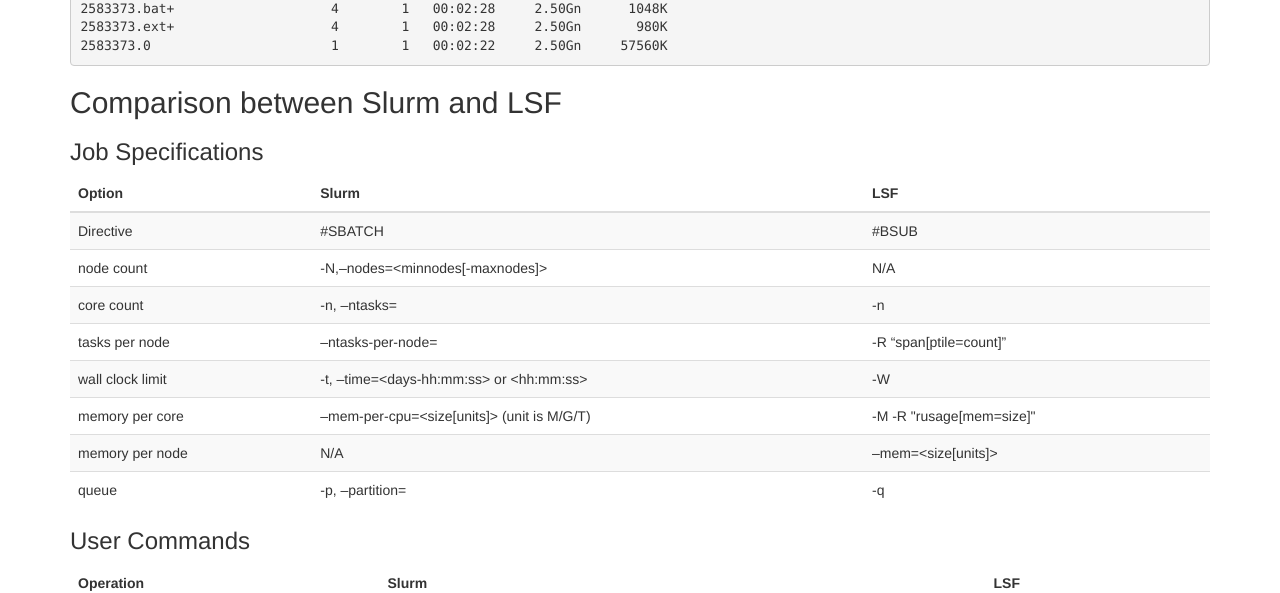
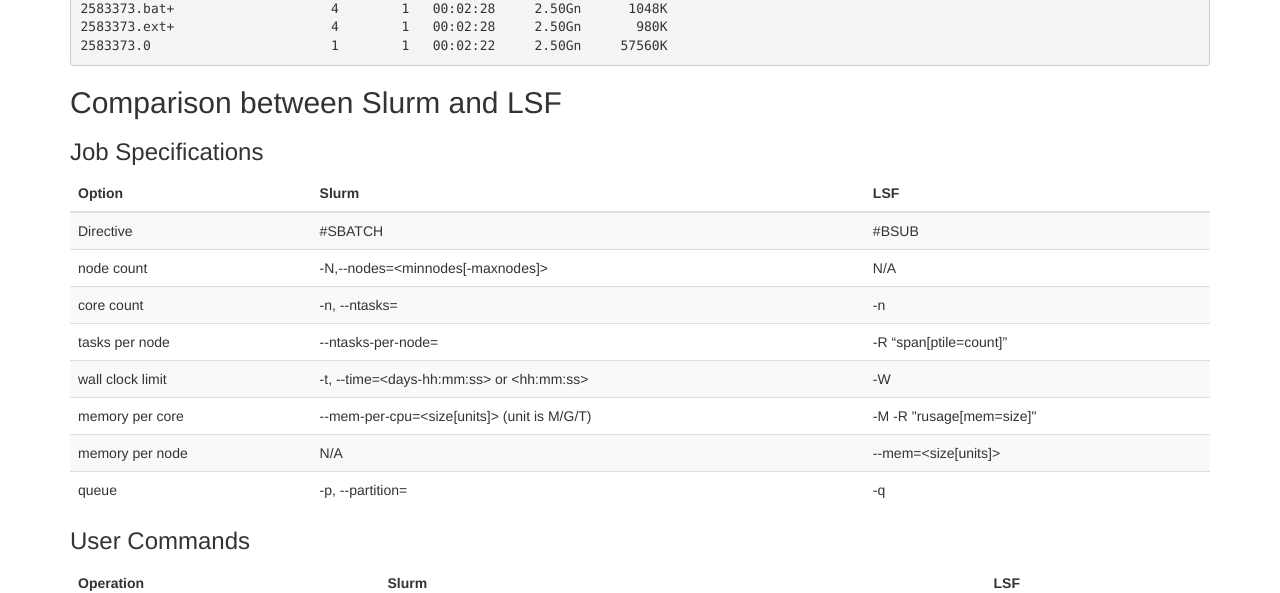
Before and after one commit to luop0812/HPRC_IntroHPC, a Jekyll site: the page built from _episodes/12-scheduler.md, in a window 1280 px wide and 900 px high, scrolled down 4293 px. Shown: the top 593 px of the window. Built offline with Jekyll 4.4.1, drawn with Linux system fonts in a browser that asks for light colours; some of the changed text lies outside the part shown.

Commit message:
more edits

```diff
--- a/_episodes/12-scheduler.md
+++ b/_episodes/12-scheduler.md
@@ -74,11 +74,11 @@ In our example, we have set the following job parameters:
 
 | Flag | Name | Example Setting | Notes|
 | --- | --- | --- | --- |
-| --job-name | jobname| test_script | Name of your script (no spaces, alphanumeric only) |
-| --time | walltime | 00:03:00 | set the job total walltime to three minutes. |
-| --ntasks | number of tasks| 1 | set number of tasks (or cores) for the job. |
-| --mem| memory per node | 2560M | set total memory per node. |
-| --output | job output file name| test.out | set the name of the output file |
+| \-\-job-name | jobname| test_script | Name of your script (no spaces, alphanumeric only) |
+| \-\-time | walltime | 00:03:00 | set the job total walltime to three minutes. |
+| \-\-ntasks | number of tasks| 1 | set number of tasks (or cores) for the job. |
+| \-\-mem| memory per node | 2560M | set total memory per node. |
+| \-\-output | job output file name| test.out | set the name of the output file |
 
 #### Walltime
 Walltime is represented by `walltime=00:03:00` in the format HH:MM:SS. This will be how long the job will run before timing out.  If your job exceeds this time the scheduler will terminate the job. It is recommended to find a usual runtime for the job and add some more (say 20%) to it. For example, if a job took approximately 10 hours, the walltime limit could be set to 12 hours, e.g. "-l walltime=12:00:00". By setting the walltime the scheduler can perform job scheduling more efficiently and also reduces occasions where errors can leave the job stalled but still taking up resource for the default much longer walltime limit.
@@ -269,13 +269,13 @@ When a job is done, information about the job will be stored in either log files
 | Option | Slurm  |  LSF |
 |---|---|---|
 | Directive | #SBATCH | #BSUB |
-| node count | -N,--nodes=<minnodes[-maxnodes]> | N/A |
-| core count | -n, --ntasks=<count> | -n <count> |
-| tasks per node | --ntasks-per-node=<count> | -R "span[ptile=count]" |
-| wall clock limit | -t, --time=<days-hh:mm:ss> or <hh:mm:ss> | -W <hh:mm> |
-| memory per core |  --mem-per-cpu=<size[units]> (unit is M/G/T) | -M <size> -R "rusage[mem=size]" |
-| memory per node | N/A |  --mem=<size[units]> |
-| queue | -p, --partition=<queuename> | -q <queuename> |
+| node count | -N,\-\-nodes=<minnodes[-maxnodes]> | N/A |
+| core count | -n, \-\-ntasks=<count> | -n <count> |
+| tasks per node | \-\-ntasks-per-node=<count> | -R "span[ptile=count]" |
+| wall clock limit | -t, \-\-time=<days-hh:mm:ss> or <hh:mm:ss> | -W <hh:mm> |
+| memory per core |  \-\-mem-per-cpu=<size[units]> (unit is M/G/T) | -M <size> -R "rusage[mem=size]" |
+| memory per node | N/A |  \-\-mem=<size[units]> |
+| queue | -p, \-\-partition=<queuename> | -q <queuename> |
 
 
 ### User Commands
```
